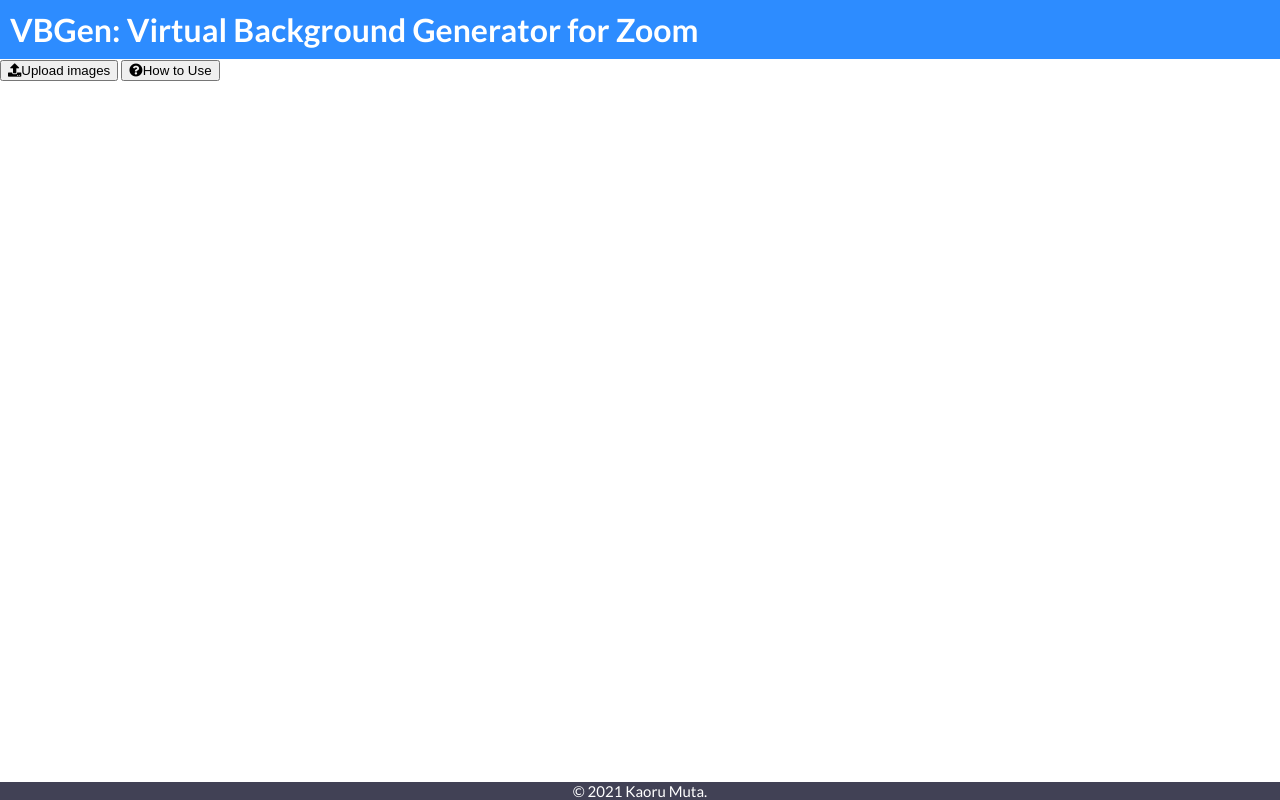
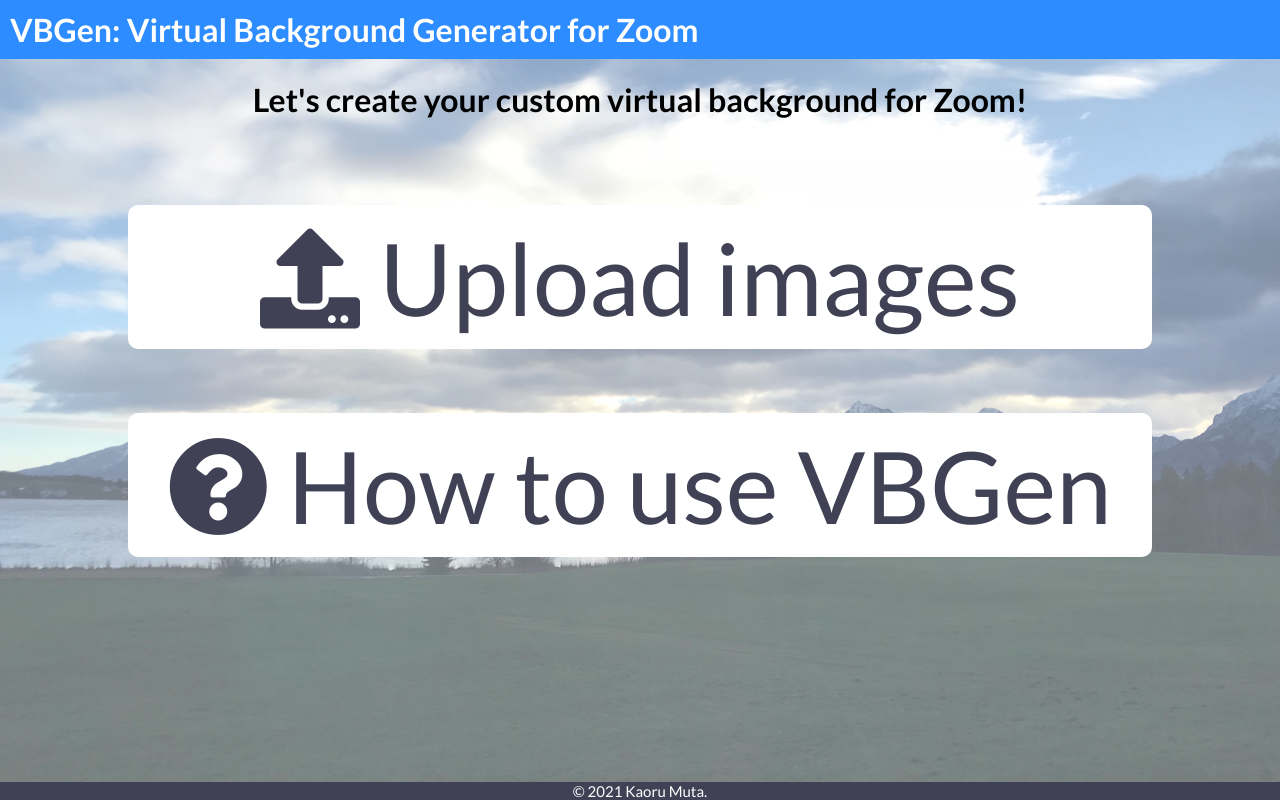
Before and after one commit to KaoruMuta/VBGen, a Flask app: page / in a window 1280 px wide. Run offline with Flask 2, Linux system fonts and the light colour scheme; some libraries are stand-ins or nearby versions.

Commit message:
feat: arrange layout

```diff
--- a/app/static/index.css
+++ b/app/static/index.css
@@ -1,6 +1,10 @@
 .body {
   margin: 0px;
   font-family: "Lato";
+  background-image: url("resources/back.jpg");
+  background-color: rgba(255, 255, 255, 0.4);
+  background-blend-mode: lighten;
+  background-size: cover;
 }
 
 .header-title {
@@ -13,6 +17,24 @@
   background-color: #2D8CFF;
 }
 
+.button-wrapper {
+  display: flex;
+  flex-direction: column;
+  align-items: center;
+}
+
+.upload-button, .how-to-use-button {
+  background-color: #FFFFFF;
+  border: none;
+  color: #414155;
+  padding: 12px 16px;
+  font-family: "Lato";
+  font-size: 100px;
+  border-radius: 10px;
+  width: 80%;
+  margin-top: 5%;
+}
+
 .footer {
   text-align: center;
   position: absolute;
--- a/app/templates/index.html
+++ b/app/templates/index.html
@@ -11,8 +11,11 @@
     <header class="header">
       <h1 class=header-title>VBGen: Virtual Background Generator for Zoom</h1>
     </header>
-    <button type="submit" class="upload-button"><i class="fas fa-upload"></i>Upload images</button>
-    <button type="button" class="how-to-use-button"><i class="fas fa-question-circle"></i>How to Use</button>
+    <div class="button-wrapper">
+      <h1>Let's create your custom virtual background for Zoom!</h1>
+      <button type="submit" class="upload-button"><i class="fas fa-upload"></i>  Upload images</button>
+      <button type="button" class="how-to-use-button"><i class="fas fa-question-circle"></i>  How to use VBGen</button>
+    </div>
     <footer class="footer">&copy; 2021 Kaoru Muta.</footer>
   </body>
 </html>
```
Also changed, not shown: app/static/resources/back.jpg (added).
